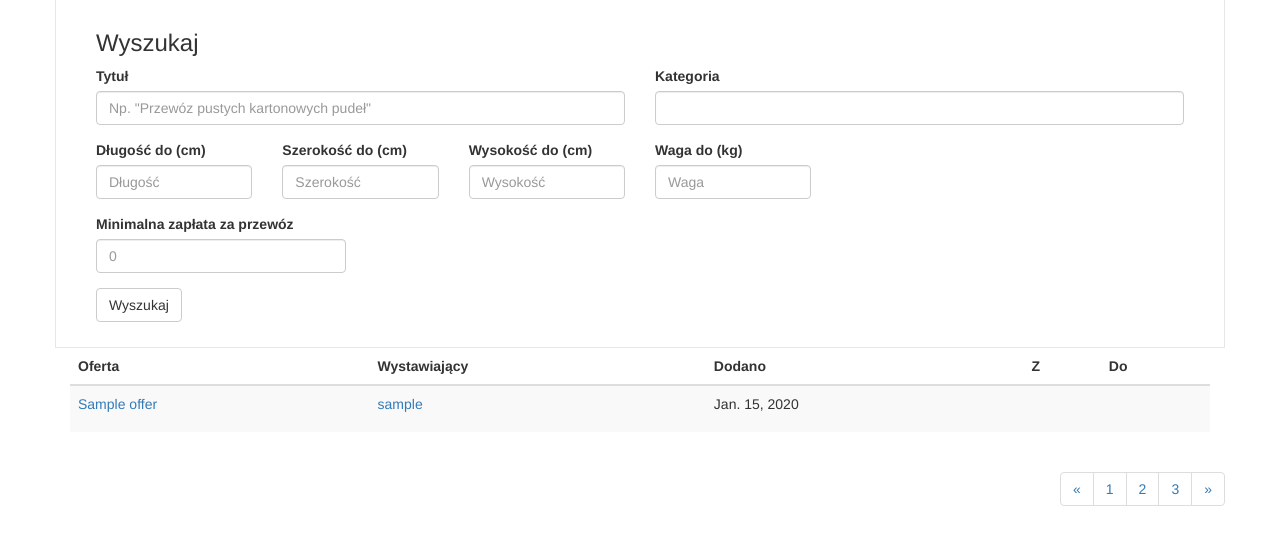
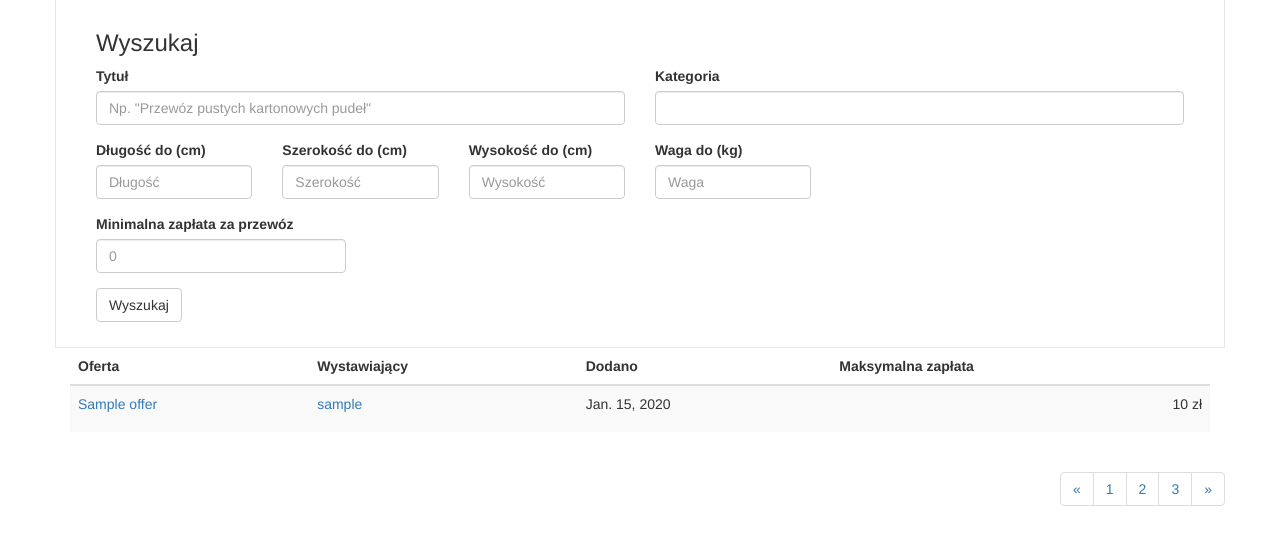
Before and after one commit to WaltonSimons/Transport, a Django app: page /browse/ in a window 1280 px wide. Shown: the part 72-617 px from the top of the page. Run offline with Django 3.2, Linux system fonts and the light colour scheme; tables that the repository leaves empty hold one stand-in row (values such as "Sample post"); some libraries are stand-ins or nearby versions.

Commit message:
Minor improvements

```diff
--- a/templates/login.html
+++ b/templates/login.html
@@ -11,11 +11,6 @@
         <input id="inputLogin" name="Login" class="form-control" placeholder="Login" required="" autofocus="" type="text">
         <label for="inputPassword" class="sr-only">Hasło</label>
         <input id="inputPassword" name="Password" class="form-control" placeholder="Hasło" required="" type="password">
-        <div class="checkbox">
-          <label>
-            <input value="remember-me" type="checkbox"> Zapamiętaj mnie
-          </label>
-        </div>
         <button class="btn btn-lg btn-primary btn-block" type="submit">Zaloguj</button>
       </form>
 </div>
--- a/templates/offer.html
+++ b/templates/offer.html
@@ -11,7 +11,7 @@
         <div class="col-xs-5" style="border:0px solid gray">
             <h3>{{ offer.title }}</h3>
             <h5>dodano {{ offer.creation_date.date }}</h5>
-            <h5>prez <a href="{% url 'user' offer.author %}">{{ offer.author }}</a> · <a href="{% url 'conversation' offer.author %}" class="glyphicon glyphicon-envelope"></a> ·
+            <h5>przez <a href="{% url 'user' offer.author %}">{{ offer.author }}</a> · <a href="{% url 'conversation' offer.author %}" class="glyphicon glyphicon-envelope"></a> ·
                 <small>(20 opinii)</small>
             </h5>
 
--- a/templates/offerslist.html
+++ b/templates/offerslist.html
@@ -89,8 +89,7 @@
                     <th>Oferta</th>
                     <th>Wystawiający</th>
                     <th>Dodano</th>
-                    <th>Z</th>
-                    <th>Do</th>
+                    <th>Maksymalna zapłata</th>
                 </tr>
                 </thead>
                 <tbody>
@@ -99,8 +98,7 @@
                         <td><p><a href="{% url 'offer' offer.pk %}">{{ offer.title }}</a></p></td>
                         <td><p><a href="{% url 'user' offer.author %}">{{ offer.author }}</a></p></td>
                         <td><p>{{ offer.creation_date.date }}</p></td>
-                        <td><p></p></td>
-                        <td><p></p></td>
+                        <td><p class="pull-right">{{ offer.price_cap }} zł</p></td>
                     </tr>
                 {% endfor %}
                 </tbody>
```
